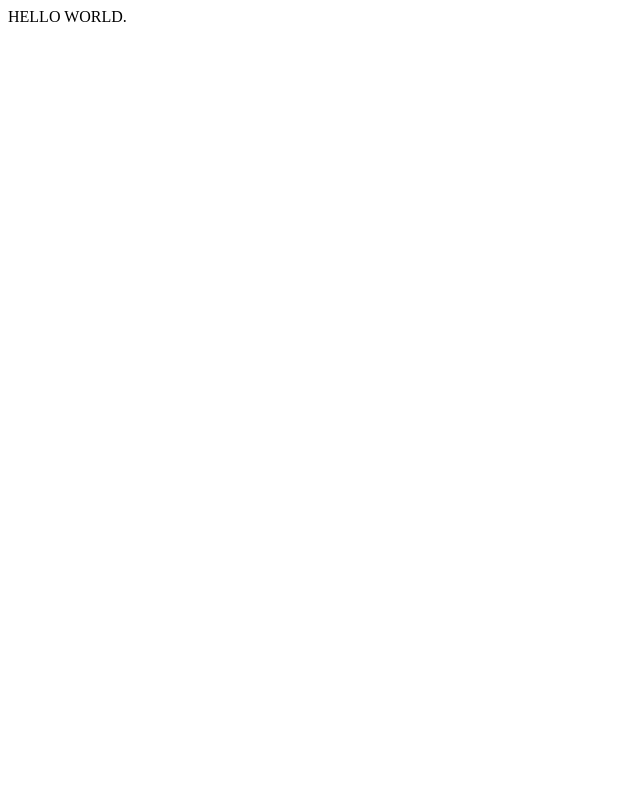
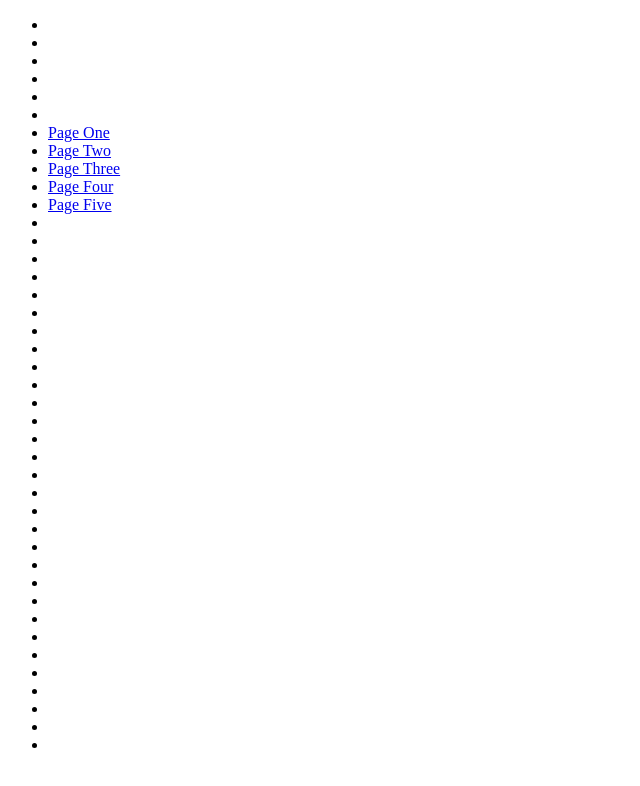
Before and after one commit to jjgood48/good, a plain HTML site: page index.html in a window 1280 px wide. Shown: the whole page, without its empty margins (0-640 px from the left). Drawn offline with Linux system fonts and the light colour scheme.

Commit message:
Add files via upload

```diff
--- a/index.html
+++ b/index.html
@@ -9,8 +9,49 @@
 </head>
 
 <body>
-
-  HELLO WORLD.
+<ul>
+  <li><br></li>
+  <li><br></li>
+  <li><br></li>
+  <li><br></li>
+  <li><br></li>
+  <li><br></li>
+  <li><a href="website1.html">Page One</a><br></li>
+  <li><a href="website2.html">Page Two</a><br></li>
+  <li><a href="website3.html">Page Three</a><br></li>
+  <li><a href="website4.html">Page Four</a><br></li>
+  <li><a href="website5.html">Page Five</a><br></li>
+  <li><br></li>
+  <li><br></li>
+  <li><br></li>
+  <li><br></li>
+  <li><br></li>
+  <li><br></li>
+  <li><br></li>
+  <li><br></li>
+  <li><br></li>
+  <li><br></li>
+  <li><br></li>
+  <li><br></li>
+  <li><br></li>
+  <li><br></li>
+  <li><br></li>
+  <li><br></li>
+  <li><br></li>
+  <li><br></li>
+  <li><br></li>
+  <li><br></li>
+  <li><br></li>
+  <li><br></li>
+  <li><br></li>
+  <li><br></li>
+  <li><br></li>
+  <li><br></li>
+  <li><br></li>
+  <li><br></li>
+  <li><br></li>
+  <li><br></li>
+</ul>
 
 </body>
 
```
